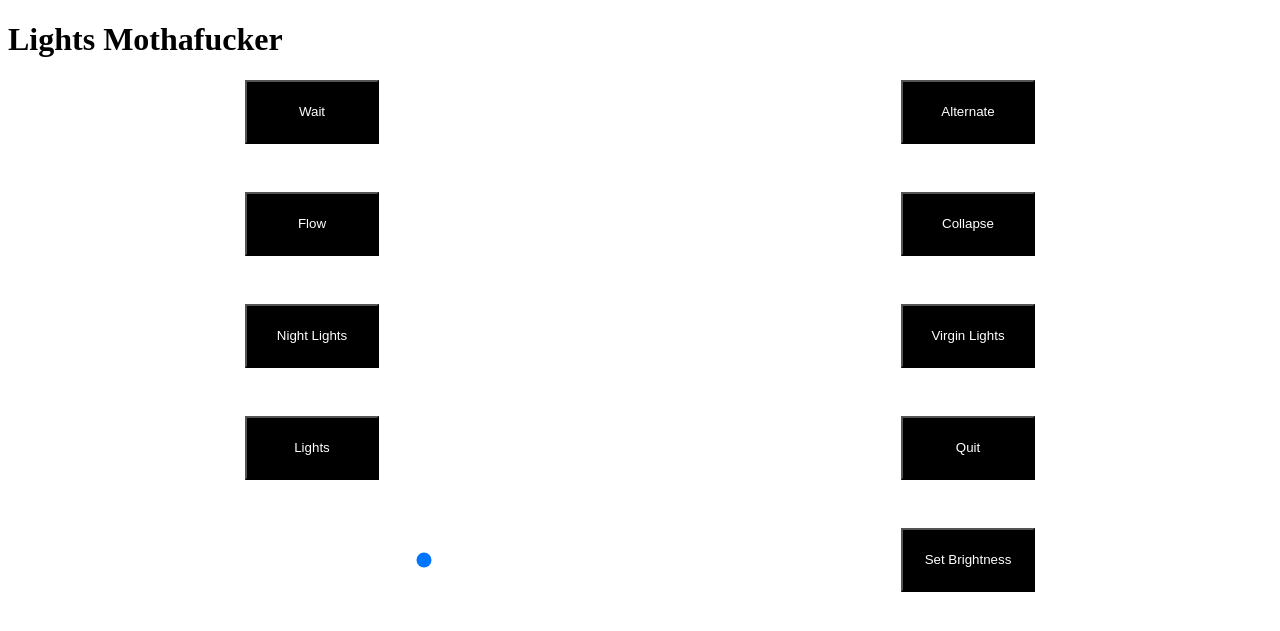
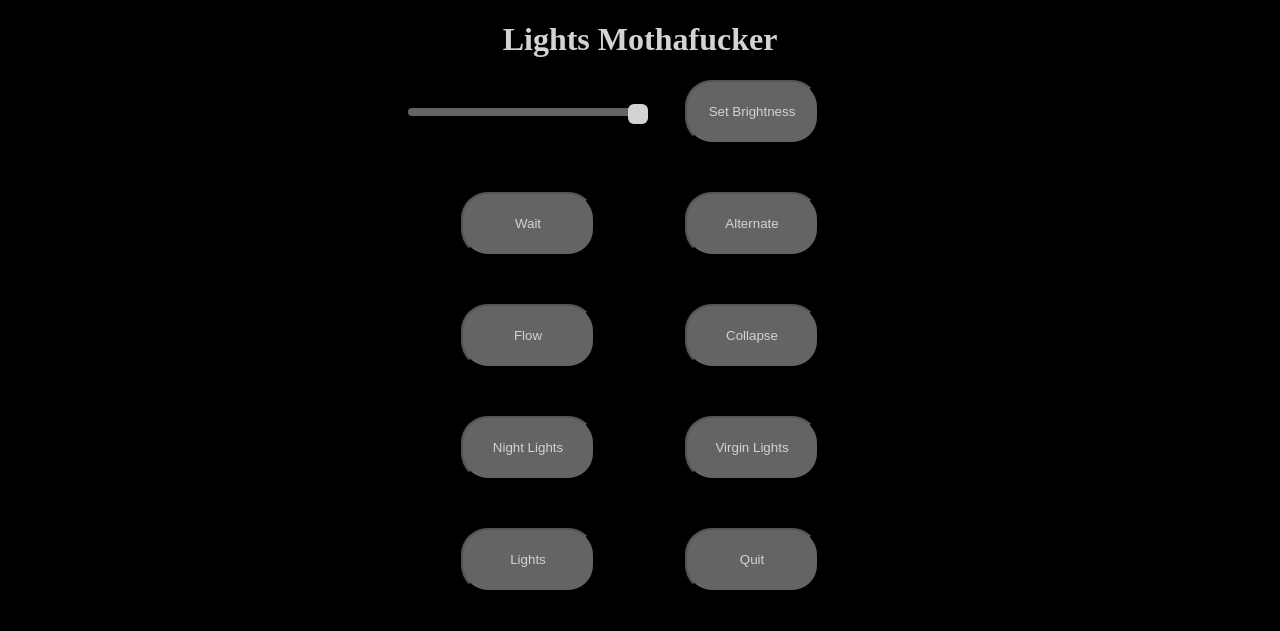
Before and after one commit to tesinclair/house-controller2.0, a FastAPI app: template server/templates/index.html in a window 1280 px wide. Shown: the top 631 px of the page. Run offline with FastAPI, Linux system fonts and the light colour scheme; the template is opened without the code that fills it, so the values that code supplies are empty.

Commit message:
Fixed styling for api frontend

```diff
--- a/server/templates/index.html
+++ b/server/templates/index.html
@@ -12,6 +12,8 @@
         <h1> Lights Mothafucker </h1>
 
 	<section class="buttons">
+            <input type="range" min="0" max="100" value="100" class="brightness">
+	    <button type="button" class="brightnessBtn btn">Set Brightness</button>
 	    <a href="/program?func=stop"><button type="button" class="btn">Wait</button></a>
 	    <a href="/program?func=alternate"><button type="button" class="btn">Alternate</button></a>
 	    <a href="/program?func=flow"><button type="button" class="btn">Flow</button></a>
@@ -20,8 +22,6 @@
 	    <a href="/program?func=virginLights"><button type="button" class="btn">Virgin Lights</button></a>
 	    <a href="/program?func=light"><button type="button" class="btn">Lights</button></a>
 	    <a href="/program?func=quit"><button type="button" class="btn">Quit</button></a>
-            <input type="range" min="0" max="100" value="100" class="brightness">
-	    <button type="button" class="brightnessBtn btn">Set Brightness</button>
         </section>
     </body>
 </html>
--- a/server/templates/static/styles.css
+++ b/server/templates/static/styles.css
@@ -1,15 +1,42 @@
-.buttons{
-	display: grid;
-	gap: 3rem;
-	grid-template-columns: repeat(2, 1fr);
-	place-items: center;
-	place-content: center;
+
+@media screen and (max-width: 600px){
+	.buttons{
+		display: flex;
+		gap: 3em;
+		flex-direction: column;
+		place-items: center;
+		place-content: center;
+	}
+}
+
+body{
+	background-color: black;
+
+	*{
+		color: lightgrey;
+	}
+}
+
+h1{
+	text-align:center;
+}
+
+@media screen and (min-width: 601px){
+
+
+	.buttons{
+		display: grid;
+		gap: 3rem;
+		grid-template-columns: repeat(2, 11em);
+		place-items: center;
+		place-content: center;
+	}
 }
 .btn{
-	color: white;
-	background-color: black;
+	background-color: rgb(100, 100, 100);
 	height: 4rem;
 	width: 10em;
+	border-radius: 2em;
 }
 
 .brightness{
@@ -19,9 +46,29 @@
 	cursor: pointer;
 	width: 15rem;
 }
-.brightness::-webkit-slider-runnable-track,
+.brightness::-webkit-slider-runnable-track{
+	background: rgb(100, 100, 100);
+	height: 0.5rem;
+	border-radius: 5em;
+}
 .brightness::-moz-range-track{
-	background: black;
+	background: rgb(100, 100, 100);
 	height: 0.5rem;
-	border-radius: 50%;
+	border-radius: 5em;
 }
+.brightness::-moz-range-thumb{
+	border: none;
+	height: 1.5em;
+	width: 1.5em;
+	border-radius: 30%;
+	background-color: lightgrey;
+}
+.brightness::-webkit-slider-thumb{
+	-webkit-appearance: none;
+	border: none;
+	height: 1.5em;
+	width: 1.5em;
+	border-radius: 30%;
+	margin-top: -.3em;
+	background-color: lightgrey;
+}
```
Also changed, not shown: server/gpio/gpio.py (+5 -2 lines), 1 other file.
